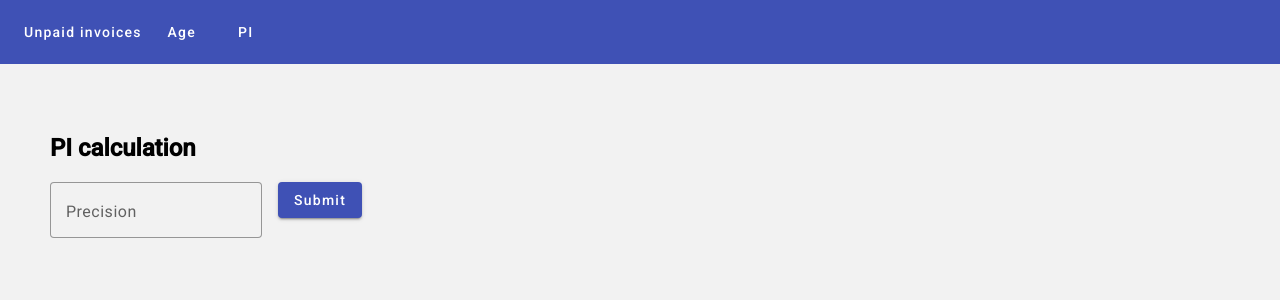
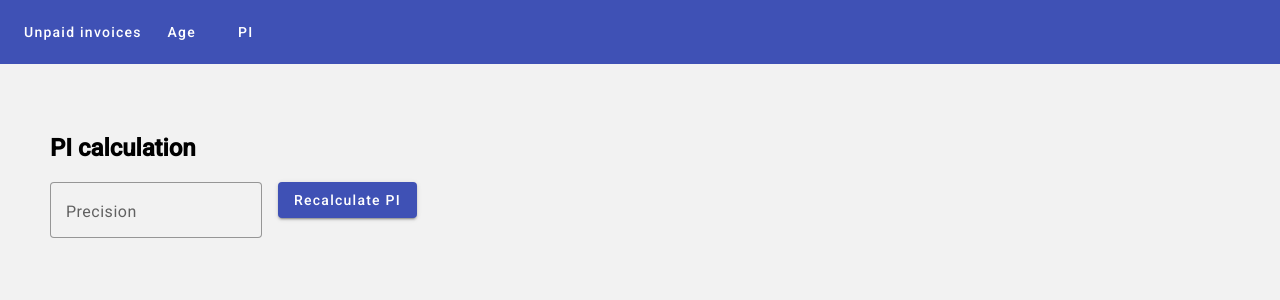
Before and after one commit to tomasba/oraui, an Angular app: page /pi in a window 1280 px wide. Shown: the top 300 px of the page. Built offline with nearby package versions, Linux system fonts and the light colour scheme; no server answers.

Commit message:
alter pi calculate btn label

```diff
--- a/src/app/pi/pi/pi.component.html
+++ b/src/app/pi/pi/pi.component.html
@@ -18,7 +18,7 @@
               [formControl]="pi"
             />
 
-<!--            <mat-hint>Enter a whole number between 1 and 30</mat-hint>-->
+            <!--            <mat-hint>Enter a whole number between 1 and 30</mat-hint>-->
 
             <ng-container *ngIf="pi.invalid">
               <mat-error *ngIf="pi.hasError('pattern')">
@@ -30,7 +30,7 @@
           </mat-form-field>
         </div>
 
-        <button mat-raised-button color="primary" type="submit">Submit</button>
+        <button mat-raised-button color="primary" type="submit">Recalculate PI</button>
       </div>
     </form>
   </div>
```
